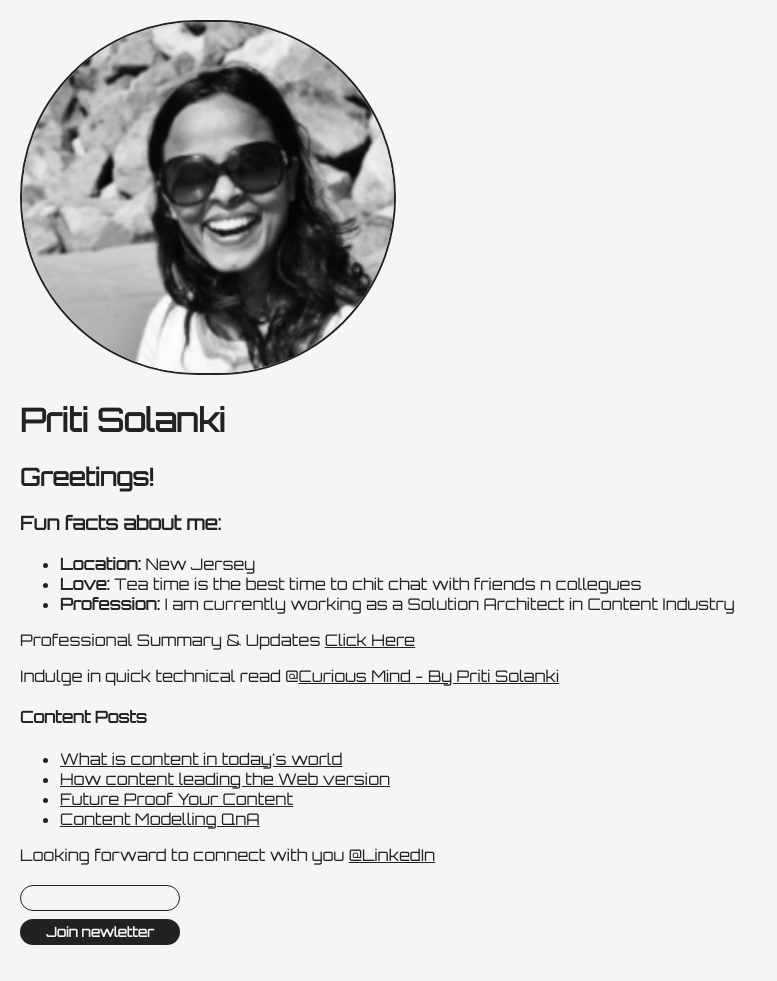
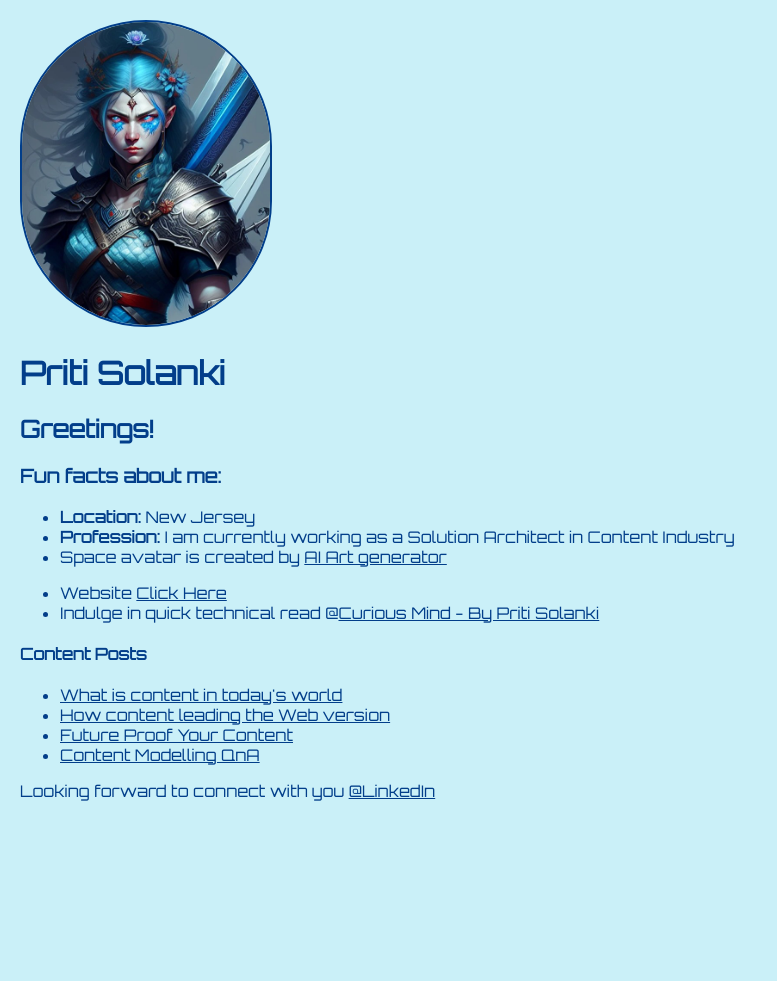
Before and after one commit to pritisolanki/one_page_portfolio, a plain HTML site: page index.html in a window 1280 px wide. Shown: the whole page, without its empty margins (0-777 px from the left). After the commit the page ends 837 px from the top, so only its background shows below. Drawn offline with Linux system fonts and the light colour scheme; a web font is replaced by a local one.

Commit message:
Task: add ai generative art work

```diff
--- a/index.html
+++ b/index.html
@@ -7,18 +7,19 @@
     <script src="index.js"></script>
 </head>
 <body>
-    <img src="pritisolanki.png" alt="Priti Solanki smiling with rocky background"/>
-    <h1>Priti Solanki </h1>
+    <img src="pritisolanki.jpg" alt="Priti Solanki smiling with rocky background"/>
+    <h1>Priti Solanki</h1>
     <h2>Greetings!</h2>
-    <h3> Fun facts about me:</h3>
+    <h3>Fun facts about me:</h3>
     <ul>
         <li><b>Location:</b> New Jersey</li>
-        <li><b>Love:</b> Tea time is the best time to chit chat with friends n collegues</li>
         <li><b>Profession:</b> I am currently working as a Solution Architect in Content Industry</li>
+        <li> Space avatar is created by <a href="https://dreamlike.art/create">AI Art generator</a>
     </ul>
-    <p>Professional Summary & Updates <a href="https://www.pritisolanki.com/" target="_blank"> Click Here</a></p>
-    <p>Indulge in quick technical read @<a href="https://curiousmind.hashnode.dev/" target="_blank">Curious Mind - By Priti Solanki</a></p>
-
+    <ul>
+        <li> Website <a href="https://www.pritisolanki.com/" target="_blank"> Click Here</a></li>
+        <li>Indulge in quick technical read @<a href="https://curiousmind.hashnode.dev/" target="_blank">Curious Mind - By Priti Solanki</a></li>
+    </ul>
     <h4>Content Posts</h4>
     <ul>
         <li><a href="https://www.pritisolanki.com/content-journey.html" target="_blank">What is content in today's world</a></li>
@@ -27,10 +28,7 @@
         <li><a href="https://www.pritisolanki.com/howto-content-model.html" target="_blank">Content Modelling QnA</a></li>
     </ul>
     <p>Looking forward to connect with you <a href="https://www.linkedin.com/in/priti-s-43a2b8239/" target="_blank">@LinkedIn</a></p>
-    <p>
-        <input type="text" name="newletter"/>
-        <button>Join newletter </button>
-    </p>
+
     <!-- Global site tag (gtag.js) - Google Analytics -->
 <script async src="https://www.googletagmanager.com/gtag/js?id=G-TMJCF6PCDG"></script>
 <script>
--- a/index.js
+++ b/index.js
@@ -81,7 +81,7 @@ function favouriteFruit(theme) {
         setProp('--light', "#41a8f9")
         setProp('--dark', "#064490")
     } else  {
-        setProp('--light', "#f5f5f5")
-        setProp('--dark', "#222222")
+        setProp('--light', "#caf0f8")
+        setProp('--dark', "#023e8a")
     }
 }
--- a/styles.css
+++ b/styles.css
@@ -32,7 +32,7 @@ body, html {
 }
 
 img {
-    width: 30%;
+    width: 20%;
     border-radius: calc(var(--image) * 2);
     border: 2px solid var(--text);
 }
```
Also changed, not shown: pritisolanki.jpg (added), pritisolanki.png (deleted).
